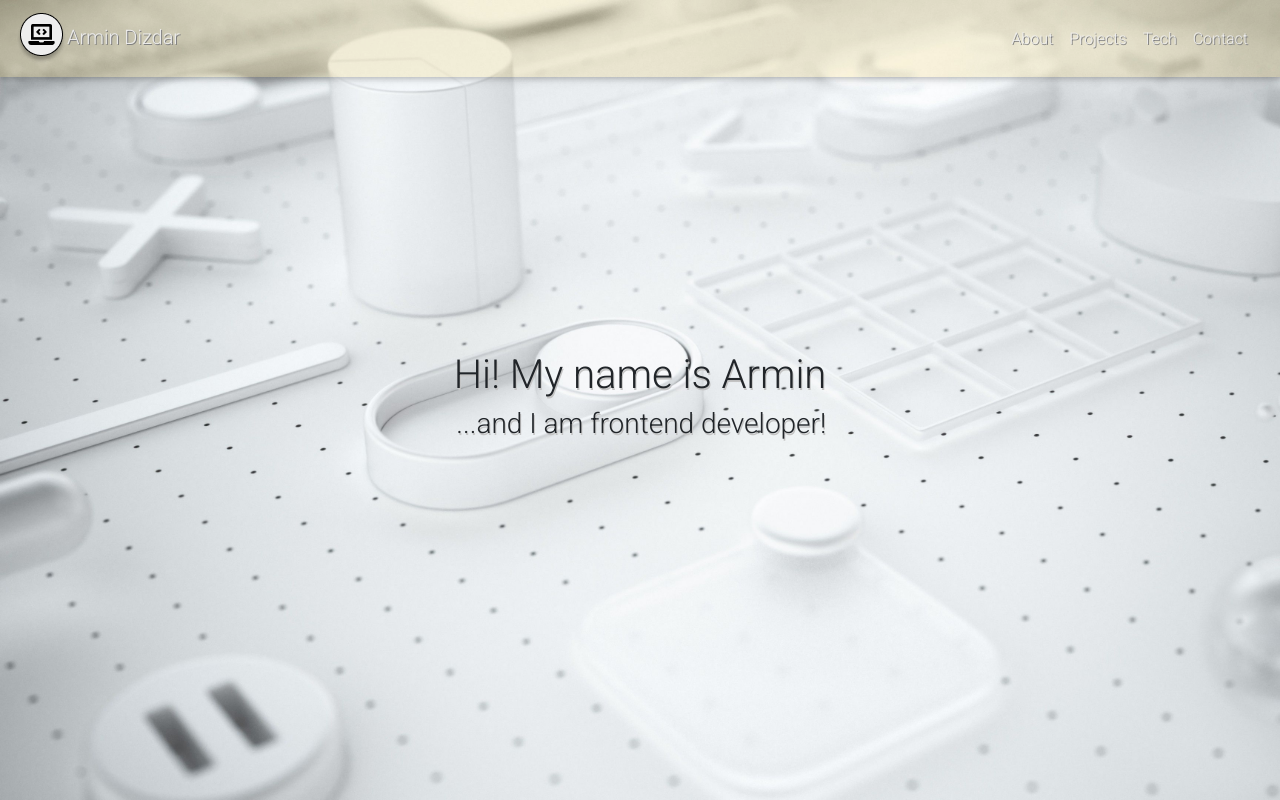
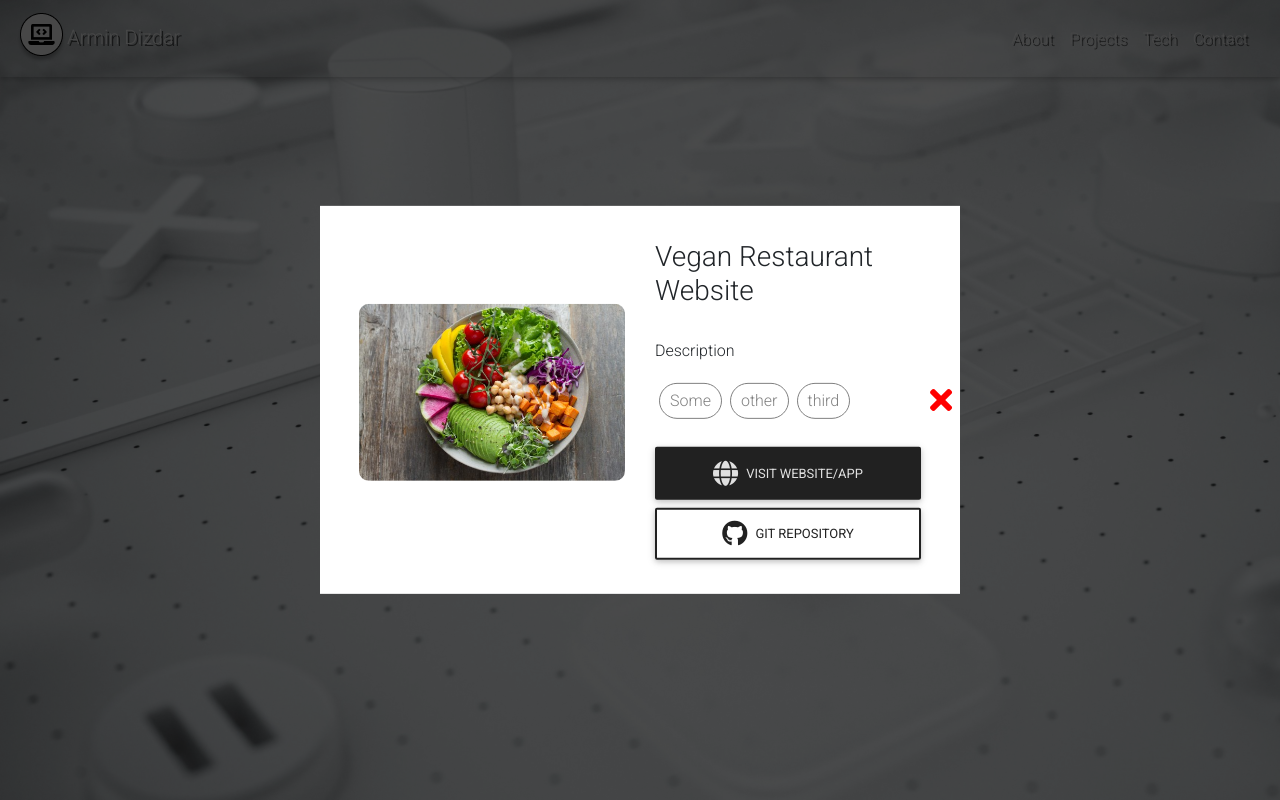
Before and after one commit to DizdarArmin/portofolio, a React (Create React App) app: page / in a window 1280 px wide. Shown: the top 800 px of the page. Built offline with nearby package versions, Linux system fonts and the light colour scheme.

Commit message:
modal consumes from data

```diff
--- a/public/index.html
+++ b/public/index.html
@@ -51,15 +51,6 @@
   <body>
     <noscript>You need to enable JavaScript to run this app.</noscript>
     <div id="root"></div>
-    <!--
-      This HTML file is a template.
-      If you open it directly in the browser, you will see an empty page.
-
-      You can add webfonts, meta tags, or analytics to this file.
-      The build step will place the bundled scripts into the <body> tag.
-
-      To begin the development, run `npm start` or `yarn start`.
-      To create a production bundle, use `npm run build` or `yarn build`.
-    -->
+    <div id="portal"></div>
   </body>
 </html>
--- a/src/App.css
+++ b/src/App.css
@@ -10,13 +10,22 @@ li {
   list-style: none;
   padding-right: 16px;
 }
+
+a {
+  color: white;
+}
+a:link,
+a:visited {
+  color: #eeee;
+}
+
 .nav-item,
 .nav-brand {
-  text-shadow: 1px 1px gray;
+  text-shadow: 2px 2px rgba(0, 0, 0, 0.582);
 }
 
 .desktop {
-  background-color: rgba(228, 176, 5, 0.137);
+  background-color: rgba(104, 104, 104, 0.1);
   position: fixed;
   top: 0;
   width: 100%;
--- a/src/App.jsx
+++ b/src/App.jsx
@@ -5,17 +5,32 @@ import DesktopNavigation from "./components/DesktopNavigation";
 import Hero from "./components/Hero";
 import About from "./components/About";
 import Projects from "./components/Projects";
+import Modal from "./components/Modal";
 
 import "./App.css";
+import { useState } from "react";
 
 export default function App() {
+  const [showModal, setShowModal] = useState(true);
+  const [modalItem, setModalItem] = useState(getProjects()[0]);
+
+  function toggleModal() {
+    setShowModal(!showModal);
+  }
+
+  function setModalData(item) {
+    setModalItem(item);
+    console.log(JSON.stringify(item));
+    setShowModal(true);
+  }
   return (
     <div className="App">
       <MobileNavigation />
       <DesktopNavigation />
       <Hero />
       <About />
-      <Projects projects ={getProjects()}/>
+      <Projects projects={getProjects()} setModalData={setModalData} />
+      {showModal && <Modal modalItem={modalItem} toggleModal={toggleModal} />}
       <Footer />
     </div>
   );
--- a/src/components/Card.jsx
+++ b/src/components/Card.jsx
@@ -1,10 +1,12 @@
-export default function Card({ item }) {
+import Modal from "./Modal";
+export default function Card({ item, setModalData }) {
   const { name, image, isLocked } = item;
   function Click() {
     if (isLocked) {
       console.log("item is locked");
     } else {
-      alert("Item is not locked");
+      setModalData(item);
+      console.log("item is not locked");
     }
   }
   return (
--- a/src/components/DesktopNavigation.jsx
+++ b/src/components/DesktopNavigation.jsx
@@ -5,7 +5,7 @@ export default function DesktopNavigation() {
   return (
     <nav className="navbar desktop">
       <a className="navbar-brand nav-item" href="#hero">
-        <img src={Logo}></img>
+        <img className="logo" src={Logo}></img>
         Armin Dizdar
       </a>
       <ul className="form-inline my-2 my-lg-0">
--- a/src/components/MobileNavigation.jsx
+++ b/src/components/MobileNavigation.jsx
@@ -11,7 +11,7 @@ export default function MobileNavigation() {
         <li>
           <a href="#projects">Projects</a>
         </li>
-        <li>
+        <li className="logo">
           <a href="#hero" className="logo">
             <img src={Logo} alt="logo"></img>
           </a>
--- /dev/null
+++ b/src/components/Modal.jsx
@@ -0,0 +1,47 @@
+import ReactDom from "react-dom";
+import Pill from "./Pill";
+import "../css/Modal.css";
+
+/* isLocked: false,
+name: "Vegan Restaurant Website",
+image: vegan,
+hosting: "https://github.com/DizdarArmin",
+repository: "https://github.com/DizdarArmin/portofolio", */
+
+export default function Modal({ modalItem, toggleModal }) {
+  const { name, description, skills, image, hosting, repository } = modalItem;
+  return ReactDom.createPortal(
+    <div className="overlay-style">
+      <div className="modal-style row">
+        <i onClick={() => toggleModal()} className="fas fa-times fa-2x"></i>
+        <div className="col-12 col-md-6">
+          <img className="img img-fluid modal-image" src={image}></img>
+        </div>
+
+        <div className="col-12 col-md-6 modal-text">
+          <h3>{name}</h3>
+          <br />
+          <p>{description}</p>
+
+          <div className="row">
+            {skills.map((name) => (
+              <Pill name={name} />
+            ))}
+          </div>
+          <br />
+
+          <a href={hosting} className=" btn btn-dark mb-2">
+            <i className="fas fa-globe fa-2x"></i>
+            Visit website/app
+          </a>
+
+          <a href={repository} className="btn btn-outline-dark">
+            <i class="fab fa-github fa-2x"></i>
+            Git repository
+          </a>
+        </div>
+      </div>
+    </div>,
+    document.getElementById("portal")
+  );
+}
--- /dev/null
+++ b/src/components/Pill.jsx
@@ -0,0 +1,3 @@
+export default function Pill({ name }) {
+  return <div className="pill">{name}</div>;
+}
--- a/src/components/Projects.jsx
+++ b/src/components/Projects.jsx
@@ -2,9 +2,11 @@ import "../css/Projects.css";
 
 import Card from "./Card";
 
-export default function Projects({ projects }) {
+export default function Projects({ projects, setModalData }) {
   function MapProjects() {
-    let mappedProject = projects.map((item, i) => <Card key={i} item={item} />);
+    let mappedProject = projects.map((item, i) => (
+      <Card key={i} item={item} setModalData={setModalData} />
+    ));
     return mappedProject;
   }
 
--- a/src/css/Mobile.css
+++ b/src/css/Mobile.css
@@ -40,13 +40,7 @@
   font-size: 11px;
   padding-left: 8px;
 }
-a {
-  color: white;
-}
-a:link,
-a:visited {
-  color: #eeee;
-}
+
 .mobile {
   position: fixed;
   top: 0;
@@ -54,9 +48,6 @@ a:visited {
   width: 100%;
   margin-top: 16px;
 }
-.logo {
-  margin-top: 8px;
-}
 
 .mobile .form-inline {
   border: 2px solid red;
--- /dev/null
+++ b/src/css/Modal.css
@@ -0,0 +1,55 @@
+.modal-style {
+  display: flex;
+  justify-content: center;
+  align-items: center;
+  width: fit-content;
+  position: fixed;
+  top: 50%;
+  left: 50%;
+  transform: translate(-50%, -50%);
+  z-index: 10;
+  background-color: white;
+  padding: 34px 24px 34px 24px;
+}
+.overlay-style {
+  position: fixed;
+  top: 0;
+  left: 0;
+  right: 0;
+  bottom: 0;
+  background-color: rgba(0, 0, 0, 0.7);
+  z-index: 10;
+}
+.modal-image {
+  border-radius: 10px;
+  margin-bottom: 16px;
+  width: 100% !important;
+}
+.btn {
+  display: flex;
+  justify-content: center;
+  align-items: center;
+  margin: 0;
+  width: 100%;
+}
+.fa-times {
+  position: fixed;
+  color: red;
+  top: 3pxgt;
+  right: 8px;
+}
+.pill {
+  border: 1px solid gray;
+  color: gray;
+  margin: 4px;
+  border-radius: 25px;
+  padding: 5px 10px 5px 10px;
+}
+
+.modal-text {
+  max-width: 500px;
+}
+.fa-github,
+.fa-globe {
+  margin-right: 8px;
+}
--- a/src/data/projects.js
+++ b/src/data/projects.js
@@ -7,10 +7,12 @@ import learning from "../images/learning.jpg";
 import netflix from "../images/netflix.jpg";
 
 export function getProjects() {
-  let locked = true;
+  let locked = false;
 
   return [
     {
+      description: "Description",
+      skills: ["Some", "other", "third"],
       isLocked: false,
       name: "Vegan Restaurant Website",
       image: vegan,
@@ -18,6 +20,8 @@ export function getProjects() {
       repository: "https://github.com/DizdarArmin/portofolio",
     },
     {
+      description: "some",
+      skills: ["Some", "other", "third"],
       isLocked: locked,
       name: "Package Tracker",
       image: packageTracker,
@@ -25,6 +29,8 @@ export function getProjects() {
       repository: "https://github.com/DizdarArmin/portofolio",
     },
     {
+      description: "some",
+      skills: ["Some", "other", "third"],
       isLocked: locked,
       name: "Todo list TDD",
       image: todo,
@@ -33,6 +39,8 @@ export function getProjects() {
       repository: "https://github.com/DizdarArmin/portofolio",
     },
     {
+      description: "some",
+      skills: ["Some", "other", "third"],
       isLocked: locked,
       name: "e-Commerce website",
       image: ecommerce,
@@ -41,6 +49,8 @@ export function getProjects() {
       repository: "https://github.com/DizdarArmin/portofolio",
     },
     {
+      description: "some",
+      skills: ["Some", "other", "third"],
       isLocked: locked,
       name: "BBQ restaurant website",
       image: bbq,
@@ -48,6 +58,8 @@ export function getProjects() {
       repository: "https://github.com/DizdarArmin/portofolio",
     },
     {
+      description: "some",
+      skills: ["Some", "other", "third"],
       isLocked: locked,
       name: "Learning platform",
       image: learning,
@@ -55,6 +67,8 @@ export function getProjects() {
       repository: "https://github.com/DizdarArmin/portofolio",
     },
     {
+      description: "some",
+      skills: ["Some", "other", "third"],
       isLocked: locked,
       name: "Netflix clone",
       image: netflix,
```
